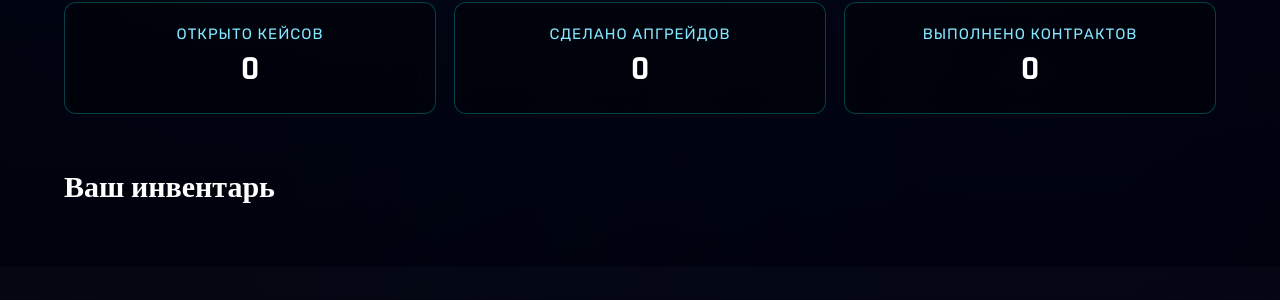
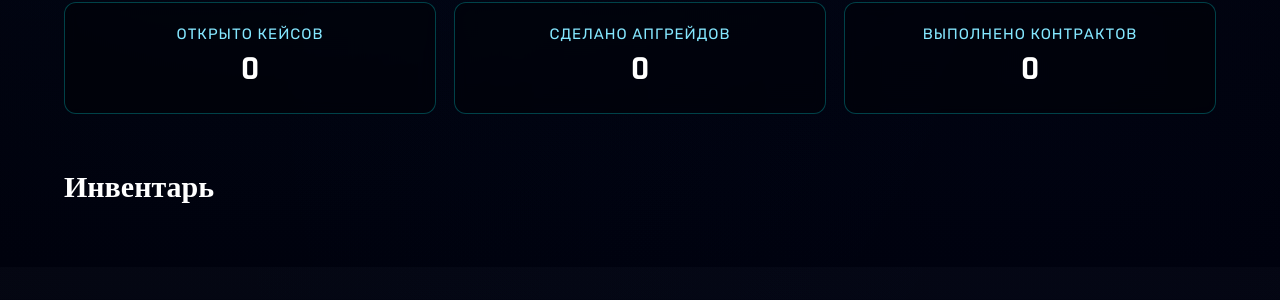
Before and after one commit to Quryr/upgraded-eureka, a Flask app: page /profile in a window 1280 px wide. Shown: the part 361-661 px from the top of the page. Run offline with Flask 3, Linux system fonts and the light colour scheme.

Commit message:
Update profile.html

```diff
--- a/templates/profile.html
+++ b/templates/profile.html
@@ -90,7 +90,7 @@
 
     <!-- ИНВЕНТАРЬ -->
     <section class="inventory-section">
-      <h2 class="inventory-title">Ваш инвентарь</h2>
+      <h2 class="inventory-title">Инвентарь</h2>
 
       <div class="inventory-grid" id="inventory-grid">
         <!-- Предметы загружаются через profile.js -->
```
